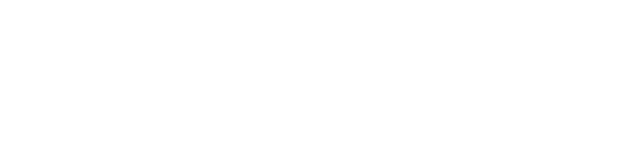
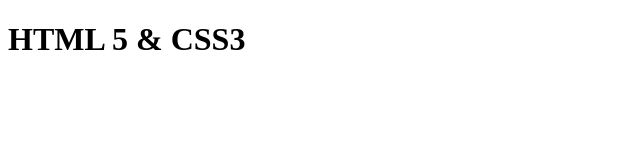
Before and after one commit to AlanMolyneaux/Alan-M-Molyneaux, a plain HTML site: page index.html in a window 1280 px wide. Shown: the whole page, without its empty margins (0-640 px from the left). Drawn offline with Linux system fonts and the light colour scheme.

Commit message:
Update index.html
Added h1

```diff
--- a/index.html
+++ b/index.html
@@ -18,6 +18,6 @@
 <body>
 
 <!-- Web Page Contnet-->
-
+<h1>HTML 5 & CSS3</h1>
 </body>
 </html>
```
